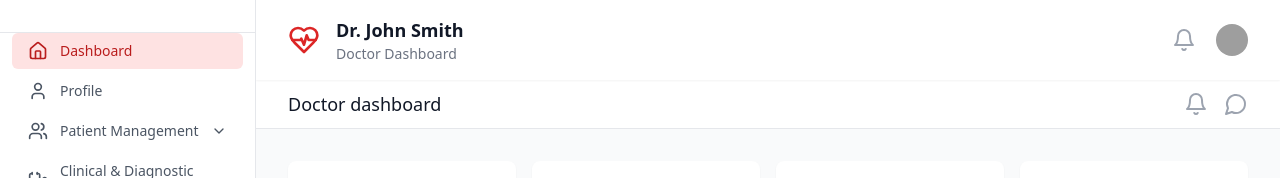
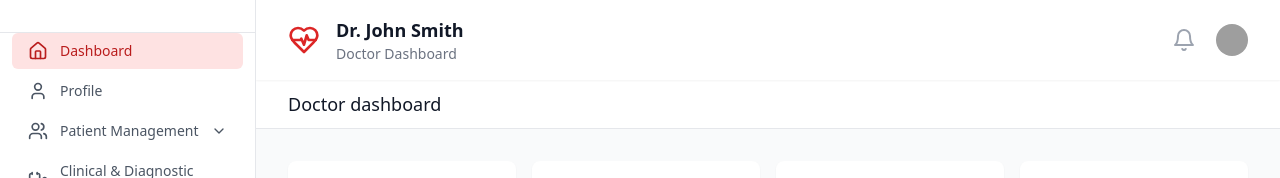
Before and after one commit to PraiseOrly/New_App, a React (Vite) app in the folder NewApp/: page /doctor-dashboard in a window 1280 px wide. Shown: the top 178 px of the page. Built offline with nearby package versions, Linux system fonts and the light colour scheme; grey boxes are pictures that could not be loaded.

Commit message:
Update DashboardLayout.tsx

```diff
--- a/NewApp/src/components/DashboardLayout.tsx
+++ b/NewApp/src/components/DashboardLayout.tsx
@@ -1,14 +1,13 @@
-import React, { useState, useEffect, useRef } from 'react';
-import { Link, useLocation } from 'react-router-dom';
-import DashboardSidebar from './doctor/DoctorSidebar';
-import PatientSidebar from './patient/PatientSidebar';
-import DashboardHeader from './DashboardHeader';
-import DashboardFooter from './DashboardFooter';
-import { BellIcon, MessageCircleIcon } from 'lucide-react';
+import React, { useState, useEffect, useRef } from "react";
+import { Link, useLocation } from "react-router-dom";
+import DashboardSidebar from "./doctor/DoctorSidebar";
+import PatientSidebar from "./patient/PatientSidebar";
+import DashboardHeader from "./DashboardHeader";
+import DashboardFooter from "./DashboardFooter";
 
 interface DashboardLayoutProps {
 	children: React.ReactNode;
-  role: 'patient' | 'doctor';
+	role: "patient" | "doctor";
 	userName: string;
 }
 
@@ -33,12 +32,12 @@ const DashboardLayout: React.FC<DashboardLayoutProps> = ({
 			}
 		}
 		if (sidebarOpen) {
-      document.addEventListener('mousedown', handleClickOutside);
+			document.addEventListener("mousedown", handleClickOutside);
 		} else {
-      document.removeEventListener('mousedown', handleClickOutside);
+			document.removeEventListener("mousedown", handleClickOutside);
 		}
 		return () => {
-      document.removeEventListener('mousedown', handleClickOutside);
+			document.removeEventListener("mousedown", handleClickOutside);
 		};
 	}, [sidebarOpen]);
 
@@ -50,9 +49,9 @@ const DashboardLayout: React.FC<DashboardLayoutProps> = ({
 	// Lock body scroll when sidebar open on mobile
 	useEffect(() => {
 		if (sidebarOpen) {
-      document.body.style.overflow = 'hidden';
+			document.body.style.overflow = "hidden";
 		} else {
-      document.body.style.overflow = '';
+			document.body.style.overflow = "";
 		}
 	}, [sidebarOpen]);
 
@@ -66,11 +65,12 @@ const DashboardLayout: React.FC<DashboardLayoutProps> = ({
 	};
 
 	// Safely get current page title from pathname
-  const currentPath = location.pathname.split('/').pop() || '';
+	const currentPath = location.pathname.split("/").pop() || "";
 	const formattedTitle =
 		currentPath.length > 0
-      ? currentPath.replace(/-/g, ' ').charAt(0).toUpperCase() + currentPath.slice(1).replace(/-/g, ' ')
-      : 'Dashboard';
+			? currentPath.replace(/-/g, " ").charAt(0).toUpperCase() +
+			  currentPath.slice(1).replace(/-/g, " ")
+			: "Dashboard";
 
 	return (
 		<div className="min-h-screen bg-gray-50 flex flex-col">
@@ -79,11 +79,10 @@ const DashboardLayout: React.FC<DashboardLayoutProps> = ({
 				<aside
 					ref={sidebarRef}
 					className={`fixed inset-y-0 left-0 z-50 w-64 bg-white border-r border-gray-200 transform transition-transform duration-300 ease-in-out
-            ${sidebarOpen ? 'translate-x-0' : '-translate-x-full'}
+            ${sidebarOpen ? "translate-x-0" : "-translate-x-full"}
             lg:translate-x-0 lg:static lg:inset-auto`}
-          aria-label="Sidebar"
-        >
-          {role === 'doctor' ? (
+					aria-label="Sidebar">
+					{role === "doctor" ? (
 						<DashboardSidebar {...sidebarProps} />
 					) : (
 						<PatientSidebar {...sidebarProps} />
@@ -108,26 +107,10 @@ const DashboardLayout: React.FC<DashboardLayoutProps> = ({
 							onToggleSidebar={toggleSidebar}
 						/>
 						<div className="px-4 sm:px-6 lg:px-8">
-              <div className="py-3 flex items-center justify-between">
+							<div className="py-3">
 								<h2 className="text-lg font-medium leading-6 text-gray-900 truncate">
 									{formattedTitle}
 								</h2>
-                <div className="flex items-center space-x-4">
-                  <Link
-                    to={`/${role}-dashboard/notifications`}
-                    className="text-gray-400 hover:text-gray-500"
-                    aria-label="Notifications"
-                  >
-                    <BellIcon className="h-6 w-6" />
-                  </Link>
-                  <Link
-                    to={`/${role}-dashboard/chat`}
-                    className="text-gray-400 hover:text-gray-500"
-                    aria-label="Chat"
-                  >
-                    <MessageCircleIcon className="h-6 w-6" />
-                  </Link>
-                </div>
 							</div>
 						</div>
 					</header>
```
Lines whose indentation alone changed are shown as unchanged.
